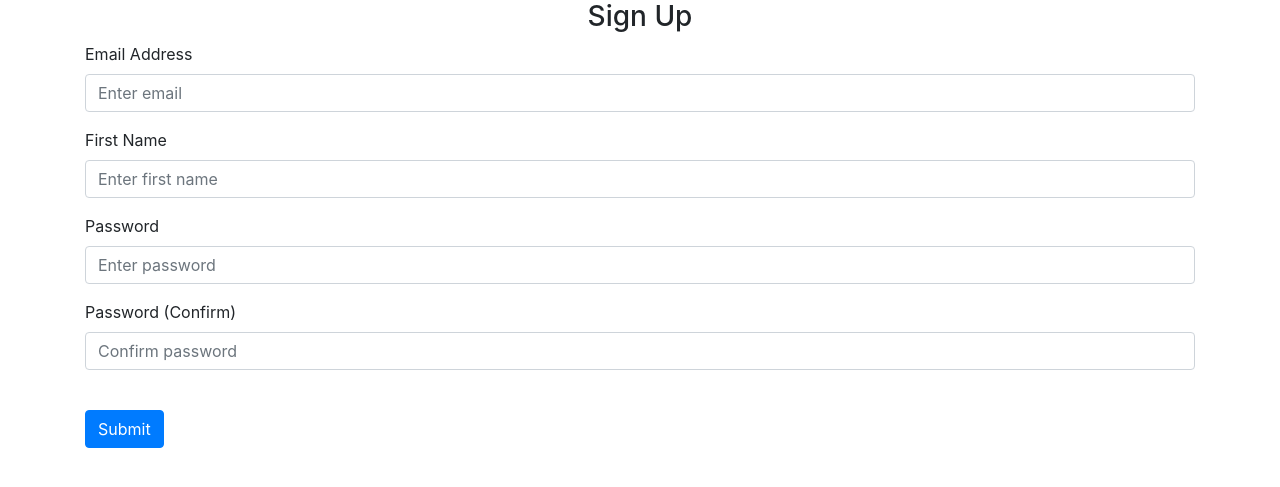
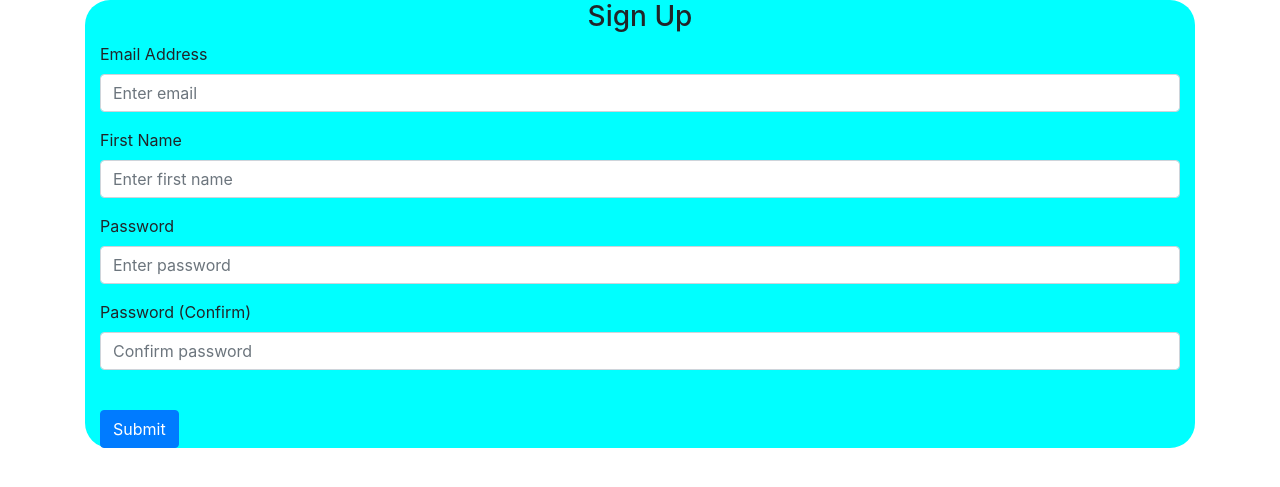
Before and after one commit to patrickrop-cloud/My-Notes-App, a Flask app: page /sign-up in a window 1280 px wide. Shown: the part 56-543 px from the top of the page. Run offline with Flask 2, Linux system fonts and the light colour scheme; some libraries are stand-ins or nearby versions.

Commit message:
add styling to signup page

```diff
--- a/app/templates/sign_up.html
+++ b/app/templates/sign_up.html
@@ -1,5 +1,7 @@
 {% extends "base.html" %} {% block title %}Sign Up{% endblock %} {% block
     content %}
+
+    <div class="container" style="background-color: aqua; border-radius: 25px; ">
       <form method="POST">
         <h3 align="center">Sign Up</h3>
         <div class="form-group">
@@ -45,4 +47,6 @@
         <br />
         <button type="submit" class="btn btn-primary">Submit</button>
       </form>
+    </div>
+
     {% endblock %}
```
Lines whose indentation alone changed are shown as unchanged.
